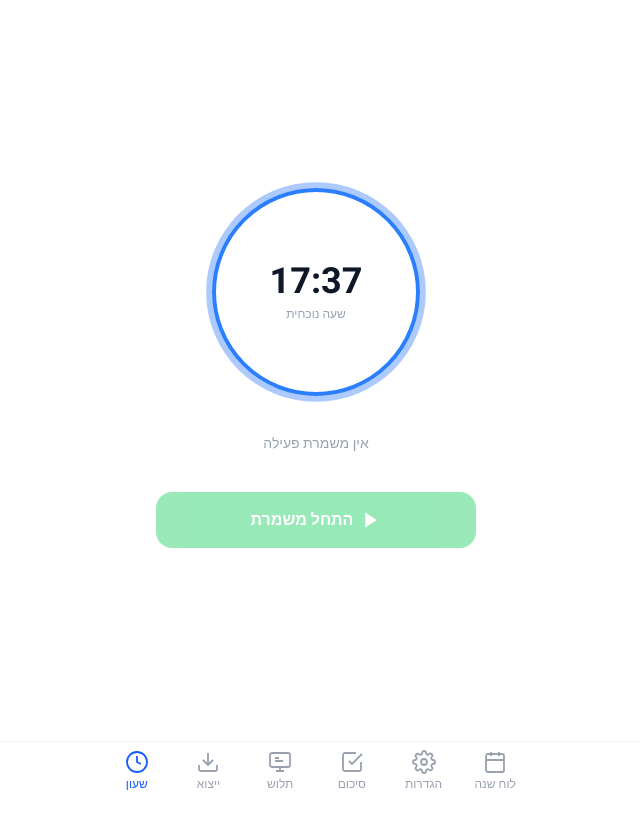
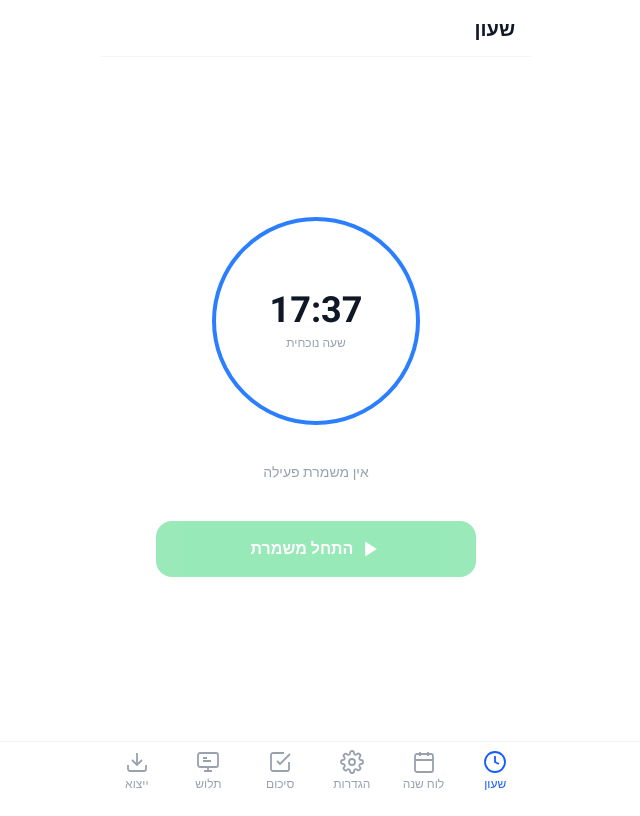
Before and after one commit to Rachmani8/Mishmeret, a Next.js app: page /clock in a window 1280 px wide. Shown: the whole page, without its empty margins (324-964 px from the left). Built offline with nearby package versions, Linux system fonts and the light colour scheme.

Commit message:
feat: clock tab polish — static idle ring, breathing green active, HH:MM timer, tab on right, page header

```diff
--- a/app/(app)/clock/page.tsx
+++ b/app/(app)/clock/page.tsx
@@ -23,8 +23,7 @@ function timeToSeconds(hhmm: string): number {
 function formatElapsed(seconds: number): string {
   const h = Math.floor(seconds / 3600);
   const m = Math.floor((seconds % 3600) / 60);
-  const s = seconds % 60;
-  return `${String(h).padStart(2, "0")}:${String(m).padStart(2, "0")}:${String(s).padStart(2, "0")}`;
+  return `${String(h).padStart(2, "0")}:${String(m).padStart(2, "0")}`;
 }
 
 function calcDuration(clockIn: string, clockOut: string): string {
@@ -233,7 +232,11 @@ export default function ClockPage() {
     !!firstClockShiftId && !!clockShiftId && firstClockShiftId !== clockShiftId;
 
   return (
-    <div className="flex flex-col items-center justify-center min-h-[calc(100vh-64px)] px-6 py-8" dir="rtl">
+    <div className="flex flex-col min-h-[calc(100vh-64px)]" dir="rtl">
+      <div className="sticky top-0 z-10 bg-white border-b border-gray-100 px-4 pt-4 pb-3">
+        <h1 className="text-xl font-bold text-gray-900">שעון</h1>
+      </div>
+      <div className="flex flex-col items-center justify-center flex-1 px-6 py-8">
 
       {/* ── Job selector (idle only, multi-job) ─────────────────────── */}
       {jobs.length > 1 && (clockState === "idle" || clockState === "reviewed") && (
@@ -259,20 +262,14 @@ export default function ClockPage() {
 
       {/* ── Animated clock circle ───────────────────────────────────── */}
       <div className="relative w-52 h-52 mb-8 flex-shrink-0">
-        {/* Idle ring — breathing blue pulse */}
+        {/* Idle ring — static blue */}
         {clockState === "idle" && (
-          <div className="absolute inset-0 rounded-full border-4 border-blue-500 animate-pulse-ring" />
+          <div className="absolute inset-0 rounded-full border-4 border-blue-500" />
         )}
 
-        {/* Clocked-in ring — rotating green arc */}
+        {/* Clocked-in ring — breathing green pulse */}
         {clockState === "clocked-in" && (
-          <>
-            <div
-              className="absolute inset-0 rounded-full animate-spin-slow"
-              style={{ background: "conic-gradient(#10B981 0deg, transparent 110deg, transparent 360deg)" }}
-            />
-            <div className="absolute rounded-full bg-white" style={{ inset: "5px" }} />
-          </>
+          <div className="absolute inset-0 rounded-full border-4 border-green-500 animate-pulse-ring-green" />
         )}
 
         {/* Clocked-out ring — static gray */}
@@ -295,8 +292,8 @@ export default function ClockPage() {
           )}
           {clockState === "clocked-in" && (
             <>
-              <span className="text-3xl font-bold tabular-nums text-green-600">{formatElapsed(elapsed)}</span>
-              <span className="text-xs text-gray-400">שעות:דקות:שניות</span>
+              <span className="text-3xl font-bold tabular-nums text-green-600" dir="ltr">{formatElapsed(elapsed)}</span>
+              <span className="text-xs text-gray-400" dir="ltr">שעות:דקות</span>
             </>
           )}
           {clockState === "clocked-out" && todayClockIn && todayClockOut && (
@@ -463,6 +460,7 @@ export default function ClockPage() {
         onSave={handleSave}
         onDelete={handleDelete}
       />
+      </div>
     </div>
   );
 }
--- a/app/globals.css
+++ b/app/globals.css
@@ -53,3 +53,12 @@ body {
 .animate-spin-slow {
   animation: spin-slow 3s linear infinite;
 }
+
+@keyframes pulse-ring-green {
+  0%, 100% { box-shadow: 0 0 0 4px rgba(16, 185, 129, 0.55); }
+  50%       { box-shadow: 0 0 0 10px rgba(16, 185, 129, 0.12); }
+}
+
+.animate-pulse-ring-green {
+  animation: pulse-ring-green 2.5s ease-in-out infinite;
+}
--- a/components/BottomNav.tsx
+++ b/components/BottomNav.tsx
@@ -4,6 +4,16 @@ import Link from "next/link";
 import { usePathname } from "next/navigation";
 
 const tabs = [
+  {
+    href: "/clock",
+    label: "שעון",
+    icon: (
+      <svg viewBox="0 0 24 24" fill="none" strokeWidth={1.8} stroke="currentColor" className="w-6 h-6">
+        <circle cx="12" cy="12" r="10" />
+        <polyline points="12 6 12 12 16 14" />
+      </svg>
+    ),
+  },
   {
     href: "/calendar",
     label: "לוח שנה",
@@ -56,16 +66,6 @@ const tabs = [
       </svg>
     ),
   },
-  {
-    href: "/clock",
-    label: "שעון",
-    icon: (
-      <svg viewBox="0 0 24 24" fill="none" strokeWidth={1.8} stroke="currentColor" className="w-6 h-6">
-        <circle cx="12" cy="12" r="10" />
-        <polyline points="12 6 12 12 16 14" />
-      </svg>
-    ),
-  },
 ];
 
 export default function BottomNav() {
```
